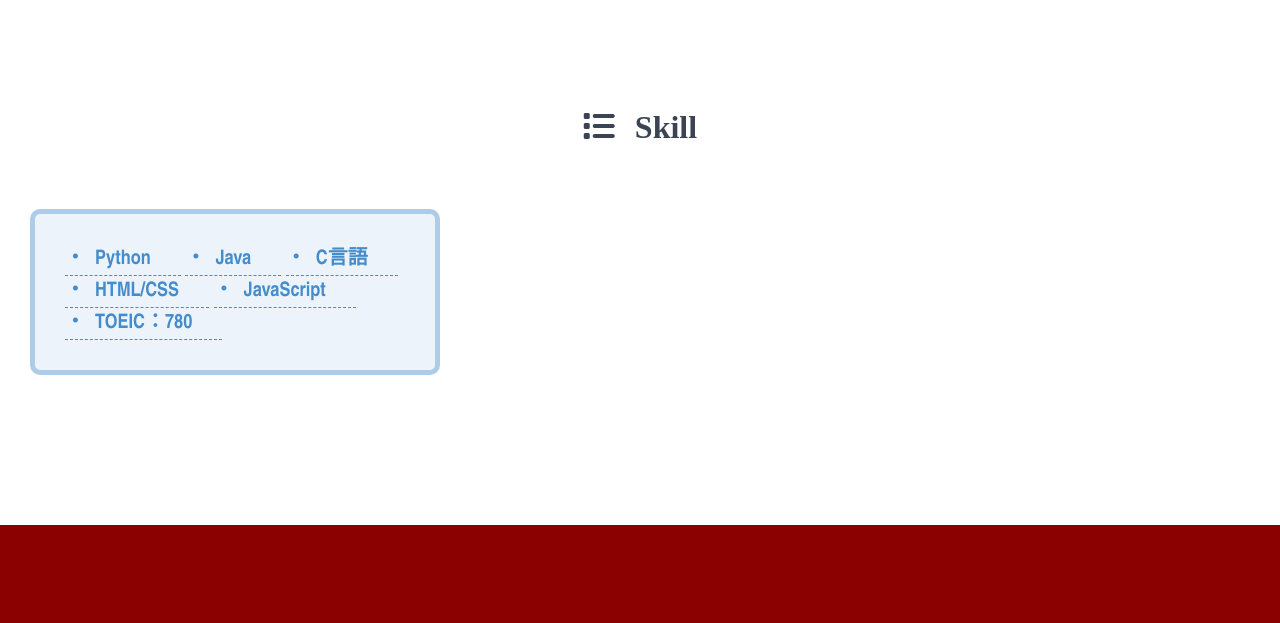
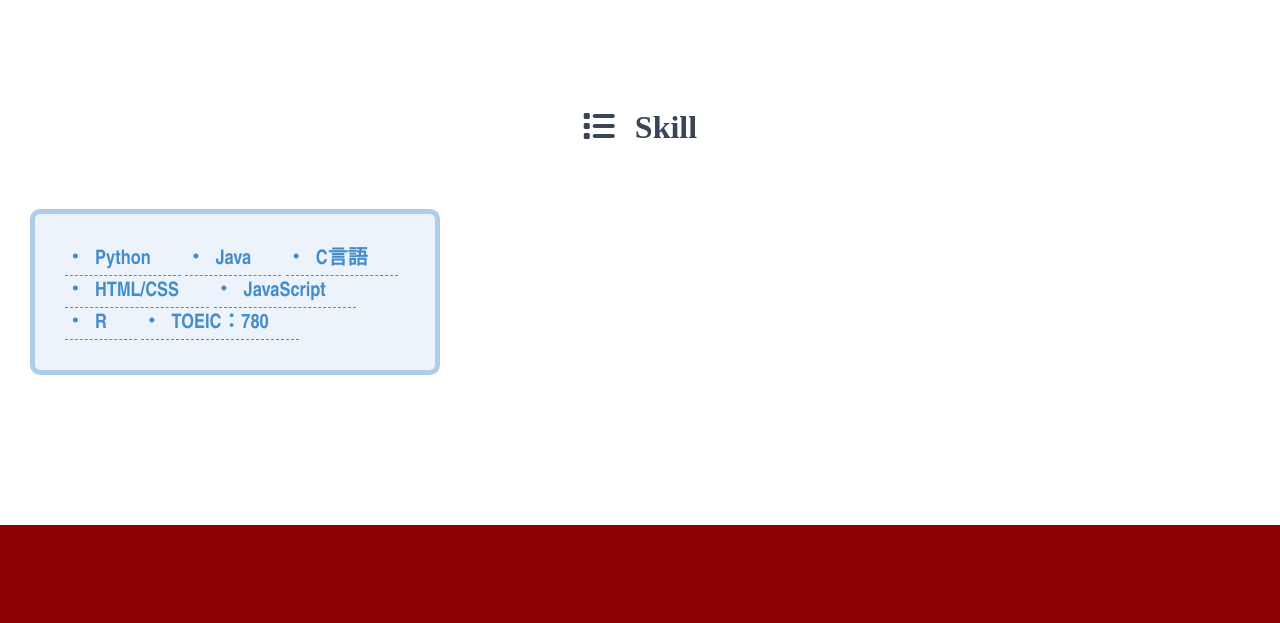
Before and after one commit to ikkyu0714/homepage, a plain HTML site: page index.html in a window 1280 px wide. Shown: the part 3518-4141 px from the top of the page. Drawn offline with Linux system fonts and the light colour scheme; a web font is replaced by a local one.

Commit message:
スキルにRを追加する

```diff
--- a/index.html
+++ b/index.html
@@ -116,6 +116,7 @@
                         <li class="skill-list">C言語</li>
                         <li class="skill-list">HTML/CSS</li>
                         <li class="skill-list">JavaScript</li>
+                        <li class="skill-list">R</li>
                         <li class="skill-list">TOEIC：780</li>
                     </ul>
                 </div>
```
